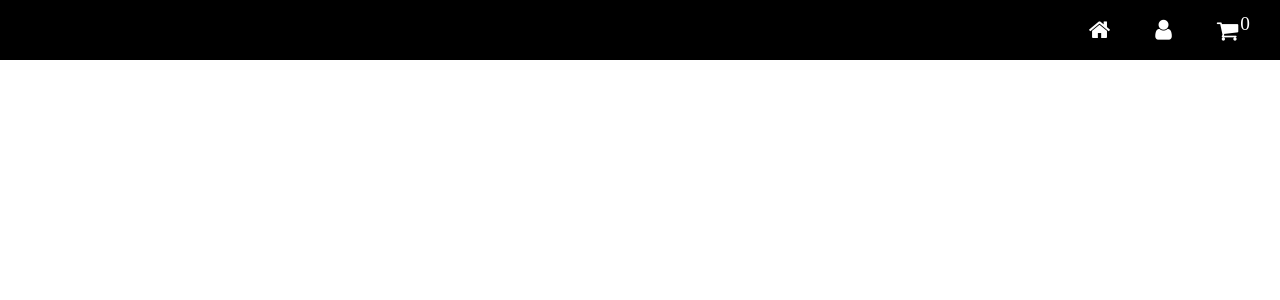
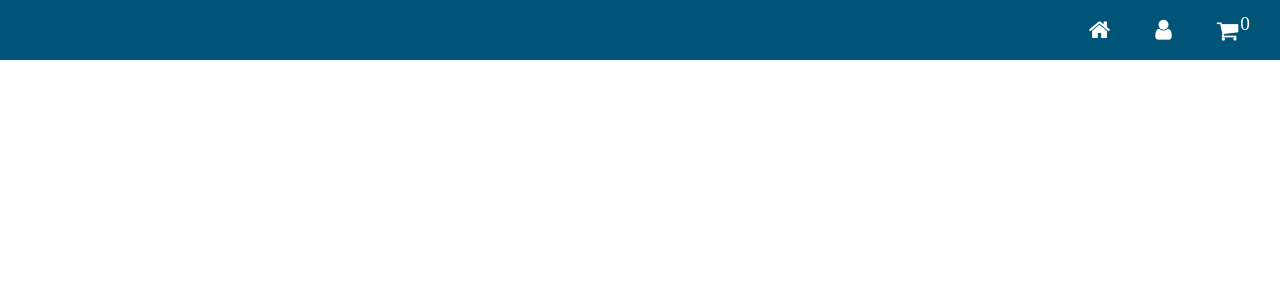
Before and after one commit to MuchokiDavid/lite-flux-ent, a React (Create React App) app: page / in a window 1280 px wide. Shown: the top 300 px of the page. Built offline with nearby package versions, Linux system fonts and the light colour scheme.

Commit message:
Added a hover effect to the navbar links and changed the background color of the navbar

```diff
--- a/src/Shop/CSS/Navbar.css
+++ b/src/Shop/CSS/Navbar.css
@@ -6,7 +6,7 @@ nav
     justify-content: flex-end;
     align-items: center;
     gap: 15px;
-    background-color: black;
+    background-color: #005477;
     color: white;
 
 }
@@ -16,6 +16,11 @@ nav a, nav a:visited
     text-decoration: none;
     font-size: 1.45em;
     margin: 15px 30px 15px 0px;
+}
+nav a:hover
+{
+    cursor: pointer;
+    color: black;
 }
 nav a span
 {
```
